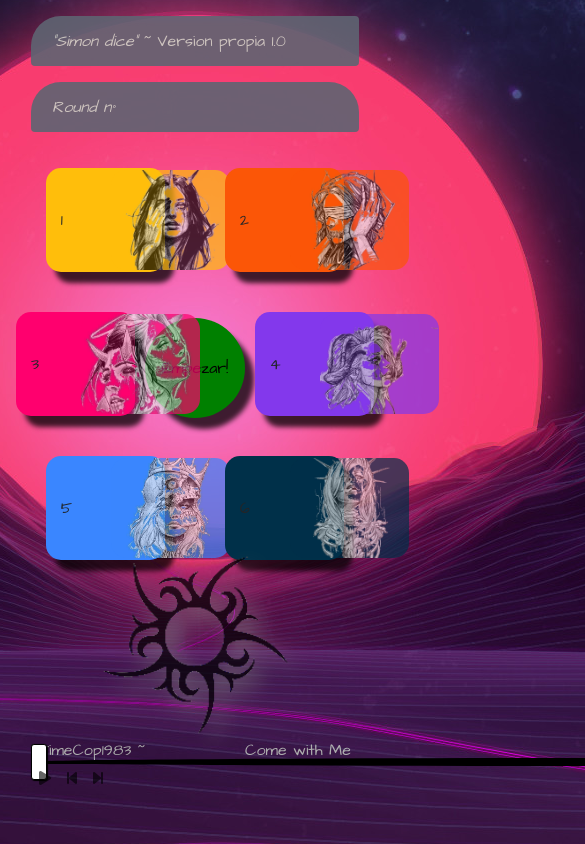
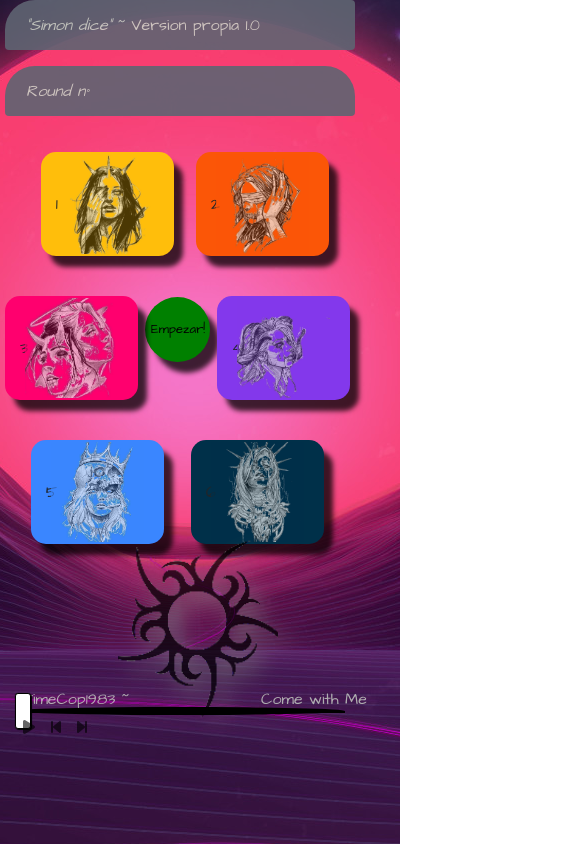
Before and after one commit to Tenebraw/simon-juego, a plain HTML site: page index.html in a window 390 px wide. Shown: the top 844 px of the page, 585 px wide, since content can reach past the window. Drawn offline with nearby package versions, Linux system fonts and the light colour scheme.

Commit message:
Responsive. Media query incorporada

```diff
--- a/index.css
+++ b/index.css
@@ -4,7 +4,7 @@ html {
 
 body {
     font-family: 'Architects Daughter', cursive;
-    font-size: 16px;
+    font-size: 1em;
     background-image: url('imagenes/background.jpg');
     background-position: center;
 }
@@ -30,9 +30,9 @@ body {
     border-radius: 50%;
     border: 0px solid rgba(255, 255, 255, 0);
     /*Elimina los bordes asquerosos alrededor del circulo*/
-    width: 100px;
-    height: 100px;
-    margin-top: 26px;
+    width: 6.25em;
+    height: 6.25em;
+    margin-top: 1.625em;
     background-color: green;
     border-color: green;
     /*Sombras*/
@@ -47,11 +47,11 @@ body {
 
 #opcion1 {
     background-color: #ffbe0b;
-    padding-top: 40px;
-    padding-bottom: 40px;
-    border-radius: 15px;
-    margin-top: 20px;
-    margin-bottom: 20px;
+    padding-top: 2.5em;
+    padding-bottom: 2.5em;
+    border-radius: 0.9375em;
+    margin-top: 1.25em;
+    margin-bottom: 1.25em;
     transition: background-color .5s;
     -webkit-box-shadow: 9px 11px 5px 0px rgba(0, 0, 0, 0.75);
     -moz-box-shadow: 9px 11px 5px 0px rgba(0, 0, 0, 0.75);
@@ -60,26 +60,27 @@ body {
 
 img {
     max-width: 100%;
-    width: 160px;
-    height: 100px;
+    width: 10em;
+    height: 6.25em;
     object-fit: cover;
     opacity: 0.7;
+    align-items: center;
     position: absolute;
-    margin-left: 50px;
-    margin-right: auto;
-    margin-top: -38px;
+    margin-left: 45px;
+    margin-right: 45px;
+    margin-top: -2.375em;
     background-blend-mode: multiply;
-    border-radius: 15px;
+    border-radius: 0.9375em;
     display: inline-block;
 }
 
 #opcion2 {
     background-color: #fb5607;
-    padding-top: 40px;
-    padding-bottom: 40px;
-    border-radius: 15px;
-    margin-top: 20px;
-    margin-bottom: 20px;
+    padding-top: 2.5em;
+    padding-bottom: 2.5em;
+    border-radius: 0.9375em;
+    margin-top: 1.25em;
+    margin-bottom: 1.25em;
     transition: background-color .5s;
     -webkit-box-shadow: 9px 11px 5px 0px rgba(0, 0, 0, 0.75);
     -moz-box-shadow: 9px 11px 5px 0px rgba(0, 0, 0, 0.75);
@@ -88,11 +89,11 @@ img {
 
 #opcion3 {
     background-color: #ff006e;
-    padding-top: 40px;
-    padding-bottom: 40px;
-    border-radius: 15px;
-    margin-top: 20px;
-    margin-bottom: 20px;
+    padding-top: 2.5em;
+    padding-bottom: 2.5em;
+    border-radius: 0.9375em;
+    margin-top: 1.25em;
+    margin-bottom: 1.25em;
     transition: background-color .5s;
     -webkit-box-shadow: 9px 11px 5px 0px rgba(0, 0, 0, 0.75);
     -moz-box-shadow: 9px 11px 5px 0px rgba(0, 0, 0, 0.75);
@@ -101,11 +102,11 @@ img {
 
 #opcion4 {
     background-color: #8338ec;
-    padding-top: 40px;
-    padding-bottom: 40px;
-    border-radius: 15px;
-    margin-top: 20px;
-    margin-bottom: 20px;
+    padding-top: 2.5em;
+    padding-bottom: 2.5em;
+    border-radius: 0.9375em;
+    margin-top: 1.25em;
+    margin-bottom: 1.25em;
     transition: background-color .5s;
     -webkit-box-shadow: 9px 11px 5px 0px rgba(0, 0, 0, 0.75);
     -moz-box-shadow: 9px 11px 5px 0px rgba(0, 0, 0, 0.75);
@@ -114,11 +115,11 @@ img {
 
 #opcion5 {
     background-color: #3a86ff;
-    padding-top: 40px;
-    padding-bottom: 40px;
-    border-radius: 15px;
-    margin-top: 20px;
-    margin-bottom: 20px;
+    padding-top: 2.5em;
+    padding-bottom: 2.5em;
+    border-radius: 0.9375em;
+    margin-top: 1.25em;
+    margin-bottom: 1.25em;
     transition: background-color .5s;
     -webkit-box-shadow: 9px 11px 5px 0px rgba(0, 0, 0, 0.75);
     -moz-box-shadow: 9px 11px 5px 0px rgba(0, 0, 0, 0.75);
@@ -127,11 +128,11 @@ img {
 
 #opcion6 {
     background-color: #003049;
-    padding-top: 40px;
-    padding-bottom: 40px;
-    border-radius: 15px;
-    margin-top: 20px;
-    margin-bottom: 20px;
+    padding-top: 2.5em;
+    padding-bottom: 2.5em;
+    border-radius: 0.9375em;
+    margin-top: 1.25em;
+    margin-bottom: 1.25em;
     transition: background-color .5s;
     -webkit-box-shadow: 9px 11px 5px 0px rgba(0, 0, 0, 0.75);
     -moz-box-shadow: 9px 11px 5px 0px rgba(0, 0, 0, 0.75);
@@ -139,30 +140,30 @@ img {
 }
 
 .musicplay {
-    padding-top: 150px;
+    padding-top: 9.375em;
 }
 
 #logo {
     margin: auto;
-    width: 200px;
-    height: 200px;
-    margin-top: -35px;
+    width: 12.5em;
+    height: 12.5em;
+    margin-top: -2.1875em;
     filter: drop-shadow(10px 10px 10px gray);
 }
 
 .progreso {
-    padding-bottom: 2px;
-    margin-top: -5px;
+    padding-bottom: 0.125em;
+    margin-top: -0.3125em;
 }
 
 #progress-bar {
     -webkit-appearance: none;
     position: absolute;
-    width: 1100px;
-    height: 2px;
+    width: 68.75em;
+    height: 0.125em;
     cursor: pointer;
-    margin-top: -3px;
-    margin-bottom: 5px;
+    margin-top: -0.1875em;
+    margin-bottom: 0.3125em;
     background-color: black;
 }
 
@@ -172,22 +173,22 @@ img {
 
 #progress-bar::-webkit-slider-runnable-track {
     -webkit-appearance: none;
-    height: 8px;
+    height: 0.5em;
     -webkit-border-radius: 50%;
     border-radius: 50%;
-    margin-top: -3px;
+    margin-top: -0.1875em;
     background: black;
 }
 
 input[type=range]::-webkit-slider-thumb {
     -webkit-appearance: none;
     border: 1px solid #000000;
-    height: 36px;
-    width: 16px;
-    border-radius: 3px;
+    height: 2.25em;
+    width: 1em;
+    border-radius: 0.1875em;
     background: #ffffff;
     cursor: pointer;
-    margin-top: -14px;
+    margin-top: -0.875em;
     /* En Chrome creo que hay que especificar el margen, en firefox e IE no es necesario, es automatico.*/
     box-shadow: 1px 1px 1px #000000, 0px 0px 1px #0d0d0d;
 }
@@ -195,8 +196,8 @@ input[type=range]::-webkit-slider-thumb {
 input[type=range]::-moz-range-thumb {
     box-shadow: 1px 1px 1px #000000, 0px 0px 1px #0d0d0d;
     border: 1px solid #000000;
-    height: 8px;
-    width: 8px;
+    height: 0.5em;
+    width: 0.5em;
     border-radius: 50%;
     background: #ffffff;
     cursor: pointer;
@@ -209,7 +210,7 @@ input[type=range]::-moz-range-thumb {
 }
 
 .controles {
-    padding-top: 3px;
+    padding-top: 0.1875em;
     color: black;
     opacity: 0.6;
 }
@@ -217,20 +218,52 @@ input[type=range]::-moz-range-thumb {
 
 /*Tengo que corregir los media-queries*/
 
-@media (min-height:550px) {
-    body {
-        height: 500px;
+@media(max-width:480px) {
+    .musicplay {
+        margin-top: -35px;
+    }
+    #progress-bar {
+        width: 330px;
+    }
+    .row {
+        width: 400px;
+    }
+    #alert,
+    #ronda {
+        margin-left: -10px;
+        margin-right: 30px;
+    }
+    #empezar {
+        width: 65px;
+        height: 65px;
+        font-size: 13px;
+    }
+    #opcion1 {
+        margin-left: 40px;
+        margin-right: 20px;
+    }
+    #opcion5 {
+        margin-left: -5px;
+    }
+    #opcion2 {
+        margin-right: 70px;
+    }
+    #opcion3 {
+        margin-left: 5px;
+    }
+    #opcion4 {
+        margin-right: 50px;
+    }
+    #opcion6 {
+        margin-right: 40px;
+        margin-left: -45px;
+    }
+    img {
+        padding-right: 20px;
+        padding-left: 20px;
+        margin-left: -15px;
+    }
+    .logo {
+        margin-left: 5px;
     }
 }
-
-@media(max-width:600px) {
-    body {
-        padding: 1em;
-    }
-    #opcion1 {
-        width: 100%;
-    }
-    img {
-        width: 100%;
-    }
-}
--- a/simon.js
+++ b/simon.js
@@ -79,7 +79,7 @@ function movimientoJugador(id) {
 function comprobacion(x) {
     const estado = document.querySelector('#empezar');
     if (juego.jugador[juego.jugador.length - 1] !== juego.juegoactual[juego.jugador.length - 1]) {
-        estado.textContent = 'Mal - Empezar de nuevo?';
+        estado.textContent = 'Mal - Otra vez?';
         bloquearInput();
     }
 
```
Also changed, not shown: index.html (+1 -1 lines).
